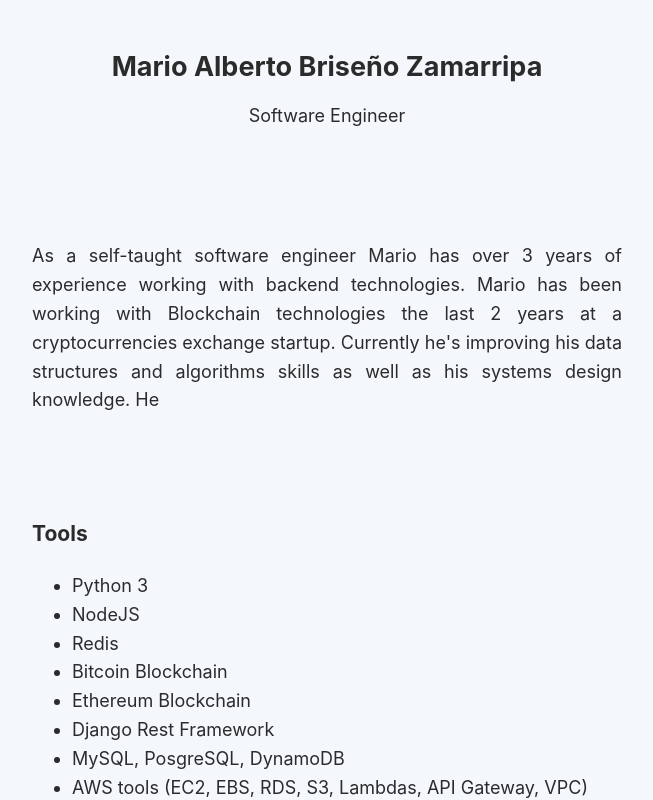
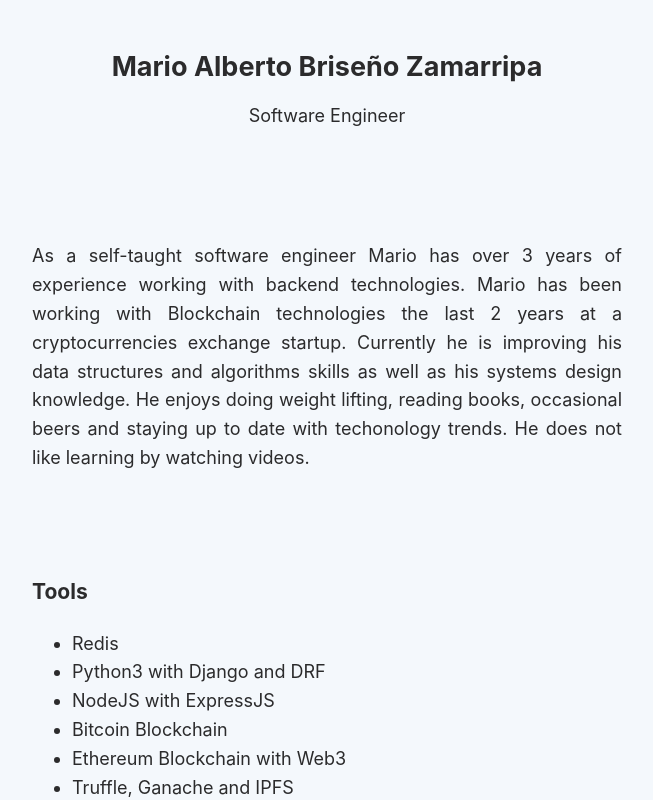
Before and after one commit to marioabz/mywebpage, a React (Create React App) app: page / in a window 1280 px wide. Shown: the top 800 px of the page, without its empty margins (313-966 px from the left). Built offline with nearby package versions, Linux system fonts and the light colour scheme.

Commit message:
Completing my personal info

```diff
--- a/src/components/languages.js
+++ b/src/components/languages.js
@@ -1,17 +1,17 @@
 export const lang_en = {
     career: "Software Engineer",
-    info: "As a self-taught software engineer Mario has over 3 years of experience working with backend technologies. Mario has been working with Blockchain technologies the last 2 years at a cryptocurrencies exchange startup. Currently he's improving his data structures and algorithms skills as well as his systems design knowledge. He "
+    info: "As a self-taught software engineer Mario has over 3 years of experience working with backend technologies. Mario has been working with Blockchain technologies the last 2 years at a cryptocurrencies exchange startup. Currently he is improving his data structures and algorithms skills as well as his systems design knowledge. He enjoys doing weight lifting, reading books, occasional beers and staying up to date with techonology trends. He does not like learning by watching videos."
 }
 export const lang_esp = ""
 export const lang_chin = ""
 
 export const tools = [
-    "Python 3",
-    "NodeJS",
     "Redis",
+    "Python3 with Django and DRF",
+    "NodeJS with ExpressJS",
     "Bitcoin Blockchain",
-    "Ethereum Blockchain",
-    "Django Rest Framework",
+    "Ethereum Blockchain with Web3",
+    "Truffle, Ganache and IPFS",
     "MySQL, PosgreSQL, DynamoDB",
     "AWS tools (EC2, EBS, RDS, S3, Lambdas, API Gateway, VPC)"
 ]
```
